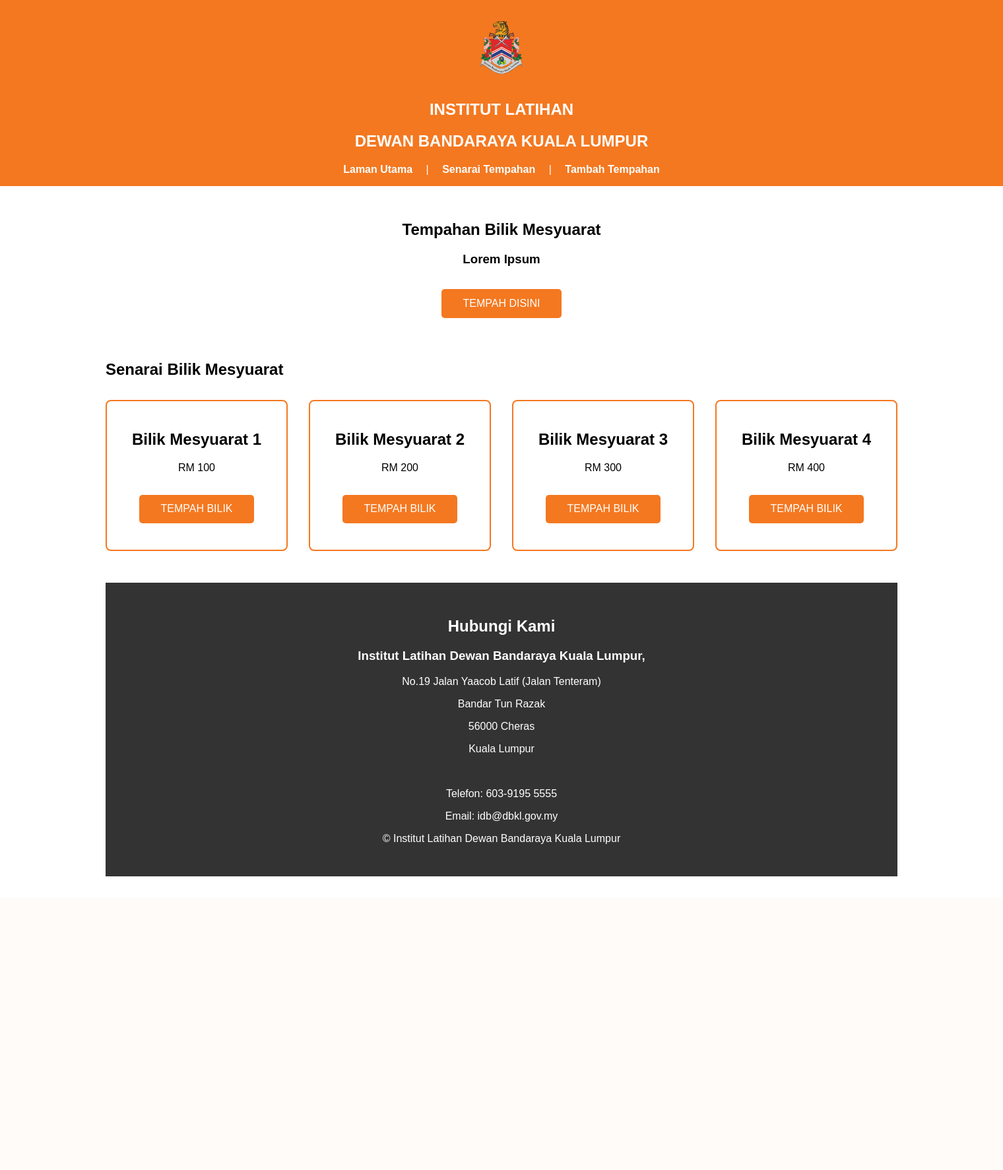
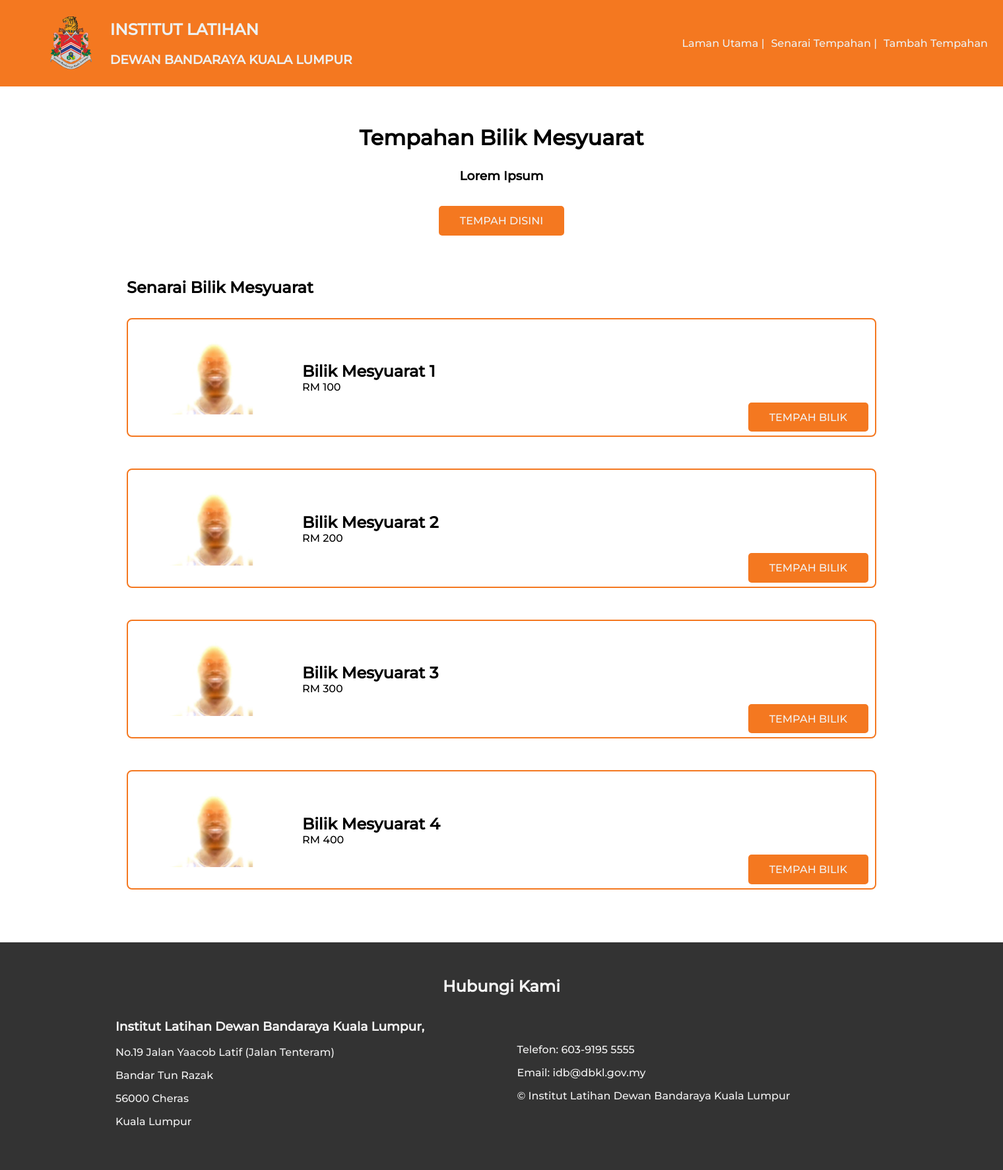
Before and after one commit to mad-oreo/Meeting-Room-Booking-System, a PHP site: page / in a window 1520 px wide. Shown: the whole page at 66% size. Before the commit the page ends 1328 px from the top, so only its background shows below. Run offline with PHP 8.4, Linux system fonts and the light colour scheme.

Commit message:
Completed the front page and created a login page

```diff
--- a/index.css
+++ b/index.css
@@ -1,33 +1,72 @@
 :root {
     --primary-orange: #f47820;
-    --white: #ffffff;
+    --white: #f2f2f2;
     --dark-gray: #333333;
+}
+
+* {
+    box-sizing: border-box;
 }
 
 body {
     margin: 0;
-    font-family: Arial, sans-serif;
-    background-color: var(--white);
+    font-family: "Montserrat", sans-serif;
+    font-weight: 500;
 }
 
-/* Header Styles */
-.header {
+/* Header Styles SIAP */
+.navbar {
     background-color: var(--primary-orange);
-    color: var(--white);
-    padding: 1rem;
+    color: #edf0f1;
+    padding: 10px 5%;
     text-align: center;
+    display: flex;
+    justify-content: space-between;
+    align-items: center;
+    width: 100%;
 }
 
 .logo {
     height: 80px;
-    margin: 1rem;
+    margin-right: auto;
+    padding-right: 2%;
+
 }
 
-.redirect {
-    color: var(--white);
+.logo-text {
+    font-weight: 700;
+    padding: 0;
+    margin-right: 500px;
+    text-align: left;
+    white-space: nowrap;
+}
+
+.nav-links {
+    display: flex;
+    list-style: none;
+    margin: 0;
+    padding: 0;
+    gap: 10px;
+
+}
+
+.nav-links li {
+    display: inline;
+    white-space: nowrap
+}
+
+.nav-links a {
+    color: #edf0f1;
     text-decoration: none;
-    margin: 0 1rem;
-    font-weight: bold;
+    margin-left: auto;
+}
+
+.nav-links li a {
+    transition: all 0.3s ease 0s;
+}
+
+.nav-links li a:hover {
+    color: var(--dark-gray);
 }
 
 /* Main Content */
@@ -35,6 +74,10 @@ body {
     max-width: 1200px;
     margin: 0 auto;
     padding: 2rem;
+}
+
+.top-title {
+    font-size: 2rem;
 }
 
 .top {
@@ -54,29 +97,68 @@ body {
 
 /* Meeting Room Grid */
 .column-bilik {
-    display: grid;
-    grid-template-columns: repeat(auto-fit, minmax(250px, 1fr));
+    display: flex;
+    flex-direction: column;
     gap: 2rem;
     margin: 2rem 0;
 }
 
+/* Container for each meeting room box */
 .bilik-zamrud,
 .bilik-delima,
 .bilik-safir,
-.bilik {
+.bilik-nilam {
+    display: flex;
+    align-items: center; /* Center items vertically */
     border: 2px solid var(--primary-orange);
-    padding: 1.5rem;
+    padding: 2rem;
     border-radius: 8px;
-    text-align: center;
     transition: transform 0.3s ease;
+    margin-bottom: 1rem; /* Space between boxes */
+    position: relative;
 }
 
+/* Image styling */
+.bilik-img {
+    max-width: 200px;
+    margin-right: 2rem;
+    flex-shrink: 0; /* Prevent image from shrinking */
+}
+
+/* Content inside the box */
+.bilik-content {
+    display: flex;
+    flex-direction: column;
+    flex-grow: 1;
+}
+
+/* Heading and paragraph styling */
+.bilik-content h2,
+.bilik-content p {
+    margin: 0;
+    text-align: left;
+}
+
+/* Button styling */
+.bilik-content .tempah-btn {
+    margin-top: 1rem;
+    align-self: flex-start; /* Align button to the left */
+}
+
+/* Hover effect */
 .bilik-zamrud:hover,
 .bilik-delima:hover,
 .bilik-safir:hover,
-.bilik:hover {
+.bilik-nilam:hover {
     transform: translateY(-5px);
     box-shadow: 0 5px 15px rgba(0,0,0,0.1);
+}
+
+.bottom a {
+    background-color: var(--primary-orange);
+    position: absolute;
+    bottom: -10px;
+    right: 10px;
 }
 
 /* Footer Styles */
@@ -84,8 +166,38 @@ body {
     background-color: var(--dark-gray);
     color: var(--white);
     padding: 2rem;
-    text-align: center;
-    margin-top: 3rem;
+    margin: 0;
+    width: 100%;
+    text-align: center; /* Center align text */
+}
+
+.container {
+    max-width: 1170px;
+    margin: auto;
+    display: flex;
+    flex-direction: column; /* Stack items vertically */
+    align-items: center; /* Center align items */
+}
+
+.footer h2 {
+    font-size: 1.5rem;
+    margin-bottom: 1rem;
+    width: 100%; /* Ensure the heading takes full width */
+}
+
+.footer-address,
+.footer-misc {
+    width: 100%; /* Full width on smaller screens */
+    margin-bottom: 1rem; /* Space between sections */
+}
+
+.footer-address {
+    text-align: left; /* Align text to the left */
+}
+
+.footer-misc {
+    text-align: left; /* Align text to the left */
+    margin-left: auto; /* Push to the rightmost side */
 }
 
 /* Responsive Design */
@@ -103,3 +215,15 @@ body {
         grid-template-columns: 1fr;
     }
 }
+
+@media (min-width: 768px) {
+    .container {
+        flex-direction: row; /* Align items horizontally on larger screens */
+        justify-content: space-between; /* Space between items */
+    }
+
+    .footer-address,
+    .footer-misc {
+        width: 48%; /* Adjust width for larger screens */
+    }
+}
--- a/index.php
+++ b/index.php
@@ -4,21 +4,26 @@
     <meta charset="UTF-8">
     <meta name="viewport" content="width=device-width, initial-scale=1.0">
     <link rel="stylesheet" href="index.css">
+    <link href="https://fonts.googleapis.com/css?family=Montserrat:500&display=swap" rel="stylesheet">
     <title>Tempahan Bilik Mesyuarat</title>
 </head>
 <body>
-    <nav class="header">
-        <img src="Coat_of_Arms_of_Kuala_Lumpur.svg"
+    <header class="navbar">
+        <img src="img/Coat_of_Arms_of_Kuala_Lumpur.svg"
         alt="Logo DBKL"
         class="logo">
-        <div class="header-text">
-            <h1>INSTITUT LATIHAN</h1>
-            <h2>DEWAN BANDARAYA KUALA LUMPUR</h2>
+        <div class="logo-text">
+            <h2>INSTITUT LATIHAN</h2>
+            <h3>DEWAN BANDARAYA KUALA LUMPUR</h3>
         </div>
-        <a href="" class="redirect">Laman Utama</a> |
-        <a href="" class="redirect">Senarai Tempahan</a> |
-        <a href="" class="redirect">Tambah Tempahan</a>
-    </nav>
+        <nav>
+            <ul class="nav-links">
+                <li><a href="">Laman Utama</a> |</li>
+                <li><a href="">Senarai Tempahan</a> |</li>
+                <li><a href="">Tambah Tempahan</a> </li>
+            </ul>
+        <nav>
+    </header>
 
     <div class="page">
         <section class="top">
@@ -31,43 +36,57 @@
             <h1>Senarai Bilik Mesyuarat</h1>
             <div class="column-bilik">
                 <div class="bilik-zamrud">
+                    <img src="img/lebronsunshinecover.jpg" alt="Bilik Zamrud" class="bilik-img">
+                    <div class="bilik-content">
                         <h2>Bilik Mesyuarat 1</h2>
                         <p>RM 100</p>
                         <a href="" class="tempah-btn">TEMPAH BILIK</a>
                     </div>
+                </div>
                 <div class="bilik-delima">
+                    <img src="img/lebronsunshinecover.jpg" alt="Bilik Delima" class="bilik-img">
+                    <div class="bilik-content">
                         <h2>Bilik Mesyuarat 2</h2>
                         <p>RM 200</p>
                         <a href="" class="tempah-btn">TEMPAH BILIK</a>
                     </div>
+                </div>
                 <div class="bilik-safir">
+                    <img src="img/lebronsunshinecover.jpg" alt="Bilik Safir" class="bilik-img">
+                    <div class="bilik-content">
                         <h2>Bilik Mesyuarat 3</h2>
                         <p>RM 300</p>
                         <a href="" class="tempah-btn">TEMPAH BILIK</a>
                     </div>
-                <div class="bilik">
+                </div>
+                <div class="bilik-nilam">
+                    <img src="img/lebronsunshinecover.jpg" alt="Bilik Nilam" class="bilik-img">
+                    <div class="bilik-content">
                         <h2>Bilik Mesyuarat 4</h2>
                         <p>RM 400</p>
                         <a href="" class="tempah-btn">TEMPAH BILIK</a>
                     </div>
                 </div>
+            </div>
         </section>
-
-        <section class="footer">
+    </div>
+    <footer class="footer">
         <h2>Hubungi Kami</h2>
+        <div class="container">
+            <div class="footer-address">
                 <h3>Institut Latihan Dewan Bandaraya Kuala Lumpur,</h3>
                 <p>No.19 Jalan Yaacob Latif (Jalan Tenteram)</p>
                 <p>Bandar Tun Razak</p>
                 <p>56000 Cheras</p>
                 <p>Kuala Lumpur</p>
+            </div>
             <br>
+            <div class="footer-misc">
                 <p>Telefon: 603-9195 5555</p>
                 <p>Email: idb@dbkl.gov.my</p>
                 <p>&copy Institut Latihan Dewan Bandaraya Kuala Lumpur</p>
-
-
-
-
             </div>
+        </div>
+    </footer>
 </body>
 </html>
```
Also changed, not shown: loginPage.php (added, +40 -0 lines), img/Coat_of_Arms_of_Kuala_Lumpur.svg (renamed from Coat_of_Arms_of_Kuala_Lumpur.svg), img/lebronsunshinecover.jpg (added). Lines whose indentation alone changed are shown as unchanged.
